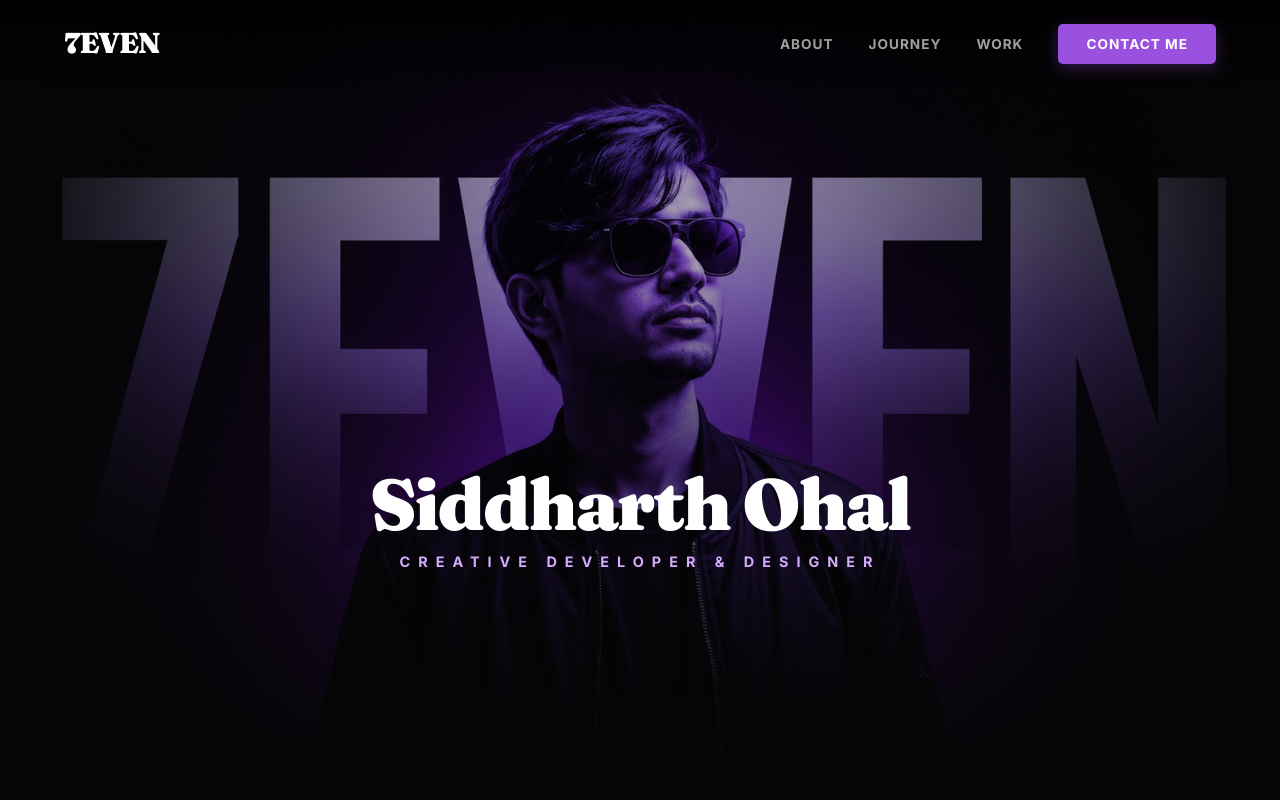
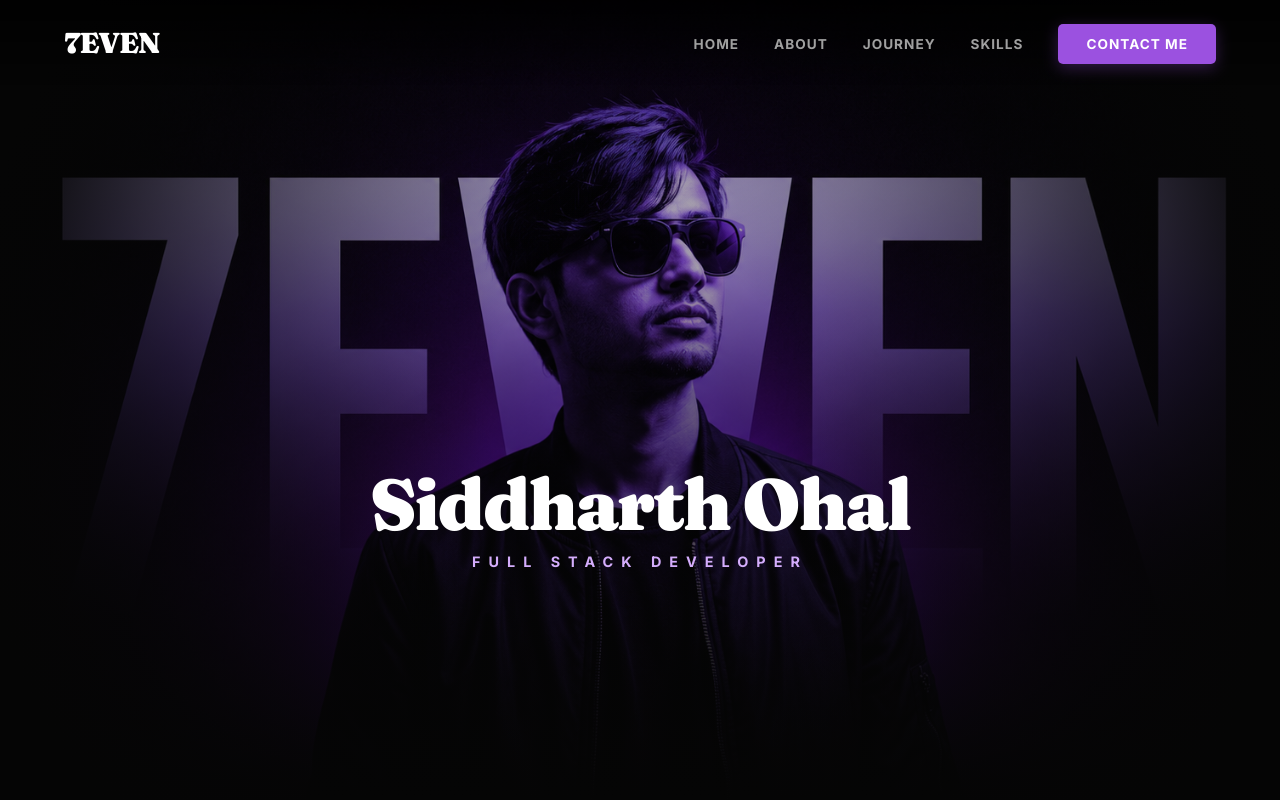
Before and after one commit to 7even-7even/Portfolio, a React (Vite) app: page / in a window 1280 px wide. Shown: the top 800 px of the page. Built offline with nearby package versions, Linux system fonts and the light colour scheme.

Commit message:
Update App.jsx

```diff
--- a/src/App.jsx
+++ b/src/App.jsx
@@ -6,16 +6,17 @@ const Navbar = () => (
   <nav className="navbar">
     <div className="nav-logo">7EVEN</div>
     <ul className="nav-links">
+      <li><a href="#hero-section">Home</a></li>
       <li><a href="#about">About</a></li>
       <li><a href="#journey">Journey</a></li>
-      <li><a href="#projects">Work</a></li>
+      <li><a href="#tech">Skills</a></li>
       <li><a href="#contact" className="btn-contact">Contact Me</a></li>
     </ul>
   </nav>
 );
 
 const HeroSection = () => (
-  <section className="hero-section">
+  <section className="hero-section" id="hero-section">
     <div className="hero-bg-container">
       {/* Assuming the image provided is placed in public/hero.png */}
       <div
@@ -41,7 +42,7 @@ const HeroSection = () => (
       >
         <h2 className="serif" style={{ fontSize: '4.5rem', letterSpacing: '-2px', marginBottom: '5px' }}>Siddharth Ohal</h2>
         <p style={{ letterSpacing: '8px', textTransform: 'uppercase', color: 'var(--accent-light-purple)', fontSize: '0.9rem', fontWeight: '600' }}>
-          Creative Developer & Designer
+          Full Stack Developer
         </p>
       </motion.div>
     </div>
```
